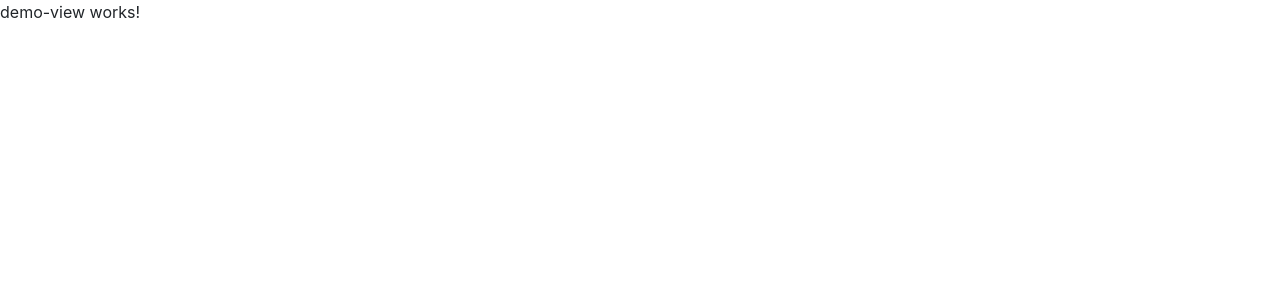
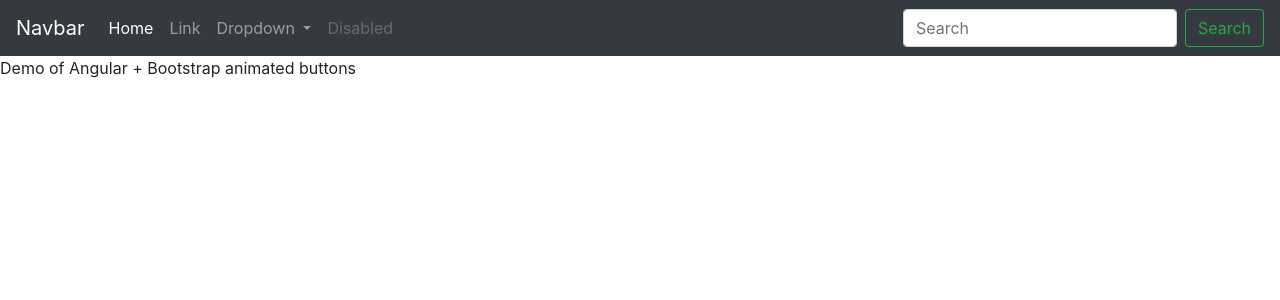
Before and after one commit to petervyvey/ngx-bootstrap-animated-button-demo, an Angular app: page /#/demo in a window 1280 px wide. Shown: the top 300 px of the page. Built offline with nearby package versions, Linux system fonts and the light colour scheme.

Commit message:
navigation

```diff
--- a/package.json
+++ b/package.json
@@ -7,7 +7,7 @@
         "start": "ng serve -o",
         "build": "npm run pipeline:build:prd",
         "test": "ng test",
-        "lint": "ng lint",
+        "lint": "npm run build-step:lint",
         "e2e": "ng e2e",
         "clean-step:dist": "node lib/rimraf-standalone.js dist",
         "clean-step:node_modules": "node lib/rimraf-standalone.js node_modules",
--- a/src/app/app.component.html
+++ b/src/app/app.component.html
@@ -1 +1,3 @@
-<router-outlet></router-outlet>
+<app-component-layout>
+    <router-outlet></router-outlet>
+</app-component-layout>
--- a/src/app/routes/demo-route/containers/demo-view/demo-view.component.html
+++ b/src/app/routes/demo-route/containers/demo-view/demo-view.component.html
@@ -1,3 +1,3 @@
 <p>
-  demo-view works!
+    Demo of Angular + Bootstrap animated buttons
 </p>
--- /dev/null
+++ b/src/app/shared/components/layout/layout.component.html
@@ -0,0 +1,2 @@
+<app-component-navigation></app-component-navigation>
+<ng-content></ng-content>
--- /dev/null
+++ b/src/app/shared/components/layout/layout.component.ts
@@ -0,0 +1,15 @@
+import { Component, OnInit } from '@angular/core';
+
+@Component({
+  selector: 'app-component-layout',
+  templateUrl: './layout.component.html',
+  styleUrls: ['./layout.component.scss']
+})
+export class LayoutComponent implements OnInit {
+
+  constructor() { }
+
+  ngOnInit() {
+  }
+
+}
--- /dev/null
+++ b/src/app/shared/components/navigation/navigation.component.html
@@ -0,0 +1,35 @@
+<nav class="navbar navbar-expand-lg navbar-dark bg-dark">
+    <a class="navbar-brand" href="#">Navbar</a>
+    <button class="navbar-toggler" type="button" data-toggle="collapse" data-target="#navbarSupportedContent" aria-controls="navbarSupportedContent" aria-expanded="false" aria-label="Toggle navigation">
+      <span class="navbar-toggler-icon"></span>
+    </button>
+
+    <div class="collapse navbar-collapse" id="navbarSupportedContent">
+      <ul class="navbar-nav mr-auto">
+        <li class="nav-item active">
+          <a class="nav-link" href="#">Home <span class="sr-only">(current)</span></a>
+        </li>
+        <li class="nav-item">
+          <a class="nav-link" href="#">Link</a>
+        </li>
+        <li class="nav-item dropdown">
+          <a class="nav-link dropdown-toggle" href="#" id="navbarDropdown" role="button" data-toggle="dropdown" aria-haspopup="true" aria-expanded="false">
+            Dropdown
+          </a>
+          <div class="dropdown-menu" aria-labelledby="navbarDropdown">
+            <a class="dropdown-item" href="#">Action</a>
+            <a class="dropdown-item" href="#">Another action</a>
+            <div class="dropdown-divider"></div>
+            <a class="dropdown-item" href="#">Something else here</a>
+          </div>
+        </li>
+        <li class="nav-item">
+          <a class="nav-link disabled" href="#">Disabled</a>
+        </li>
+      </ul>
+      <form class="form-inline my-2 my-lg-0">
+        <input class="form-control mr-sm-2" type="search" placeholder="Search" aria-label="Search">
+        <button class="btn btn-outline-success my-2 my-sm-0" type="submit">Search</button>
+      </form>
+    </div>
+  </nav>
--- /dev/null
+++ b/src/app/shared/components/navigation/navigation.component.ts
@@ -0,0 +1,15 @@
+import { Component, OnInit } from '@angular/core';
+
+@Component({
+  selector: 'app-component-navigation',
+  templateUrl: './navigation.component.html',
+  styleUrls: ['./navigation.component.scss']
+})
+export class NavigationComponent implements OnInit {
+
+  constructor() { }
+
+  ngOnInit() {
+  }
+
+}
```
Also changed, not shown: src/app/app.module.ts (+6 -2 lines), src/app/shared/components/layout/layout.module.ts (added, +21 -0 lines), src/app/shared/components/navigation/navigation.module.ts (added, +9 -0 lines), src/app/shared/components/layout/layout.component.scss (added), src/app/shared/components/navigation/navigation.component.scss (added).
